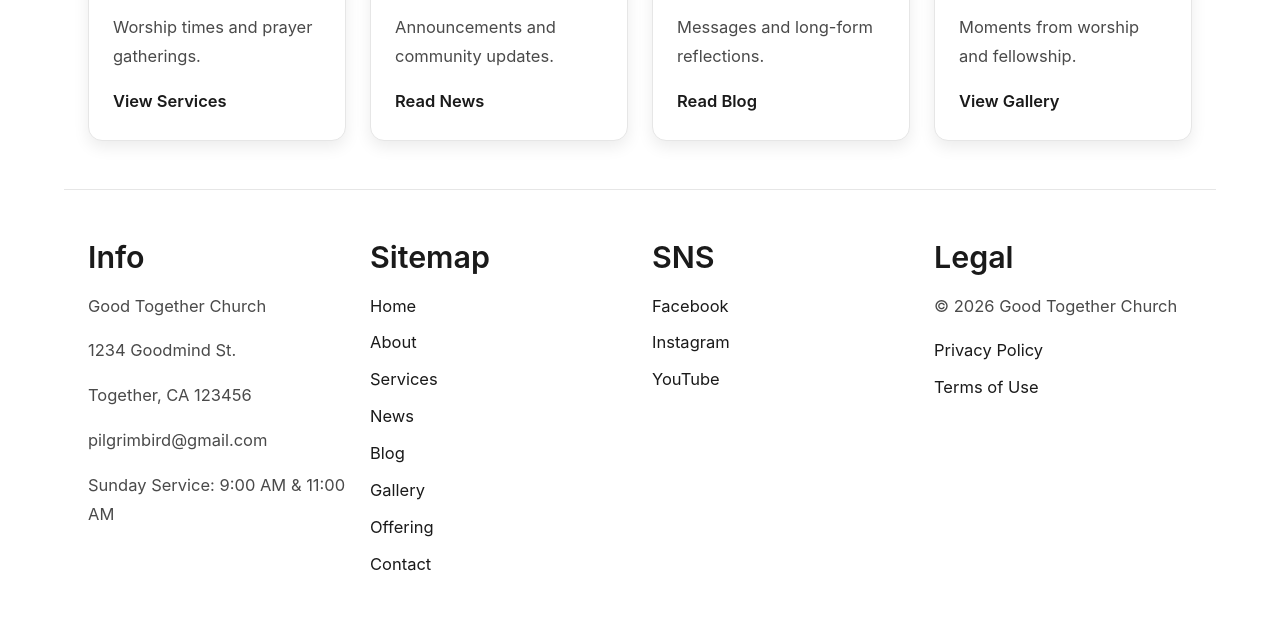
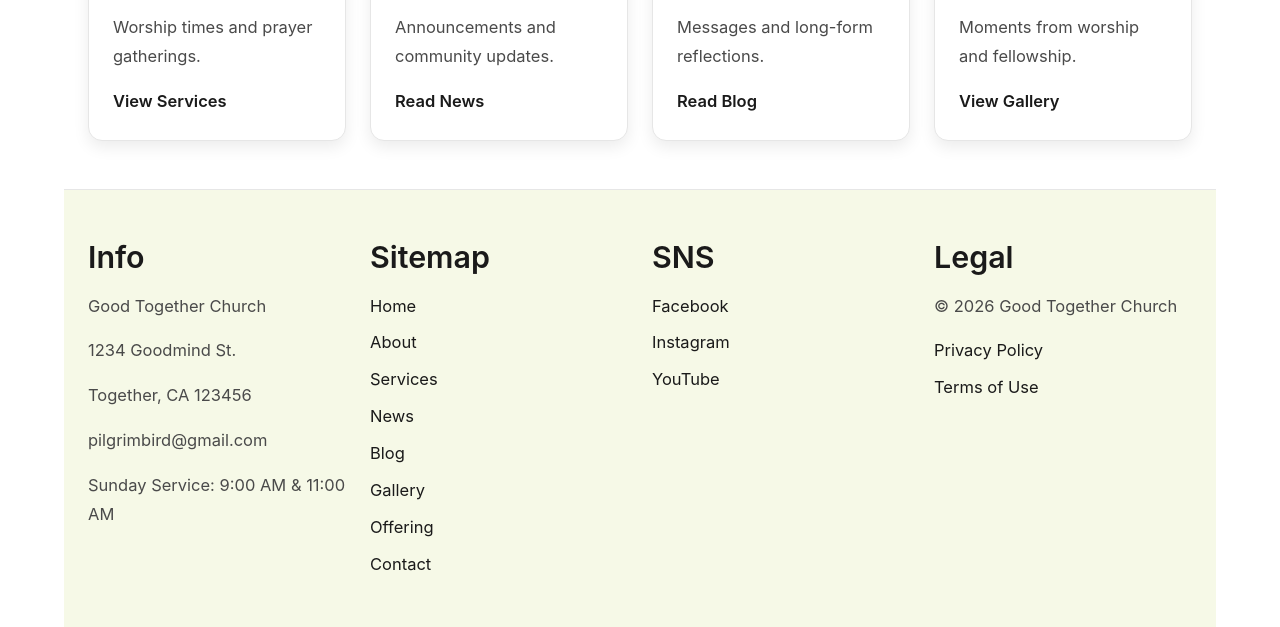
Before and after one commit to pilgrim-web/goodtogetherchurdch, a website: page en/index.html in a window 1280 px wide. Shown: the part 2135-2762 px from the top of the page. Drawn offline with Linux system fonts and the light colour scheme.

Commit message:
footer color change

```diff
--- a/css/main.css
+++ b/css/main.css
@@ -289,6 +289,7 @@ p {
 footer {
   padding: var(--space-6) var(--space-4);
   border-top: 1px solid var(--color-border);
+  background: #f6f9e7;
   display: grid;
   gap: var(--space-4);
   grid-template-columns: repeat(auto-fit, minmax(220px, 1fr));
```
